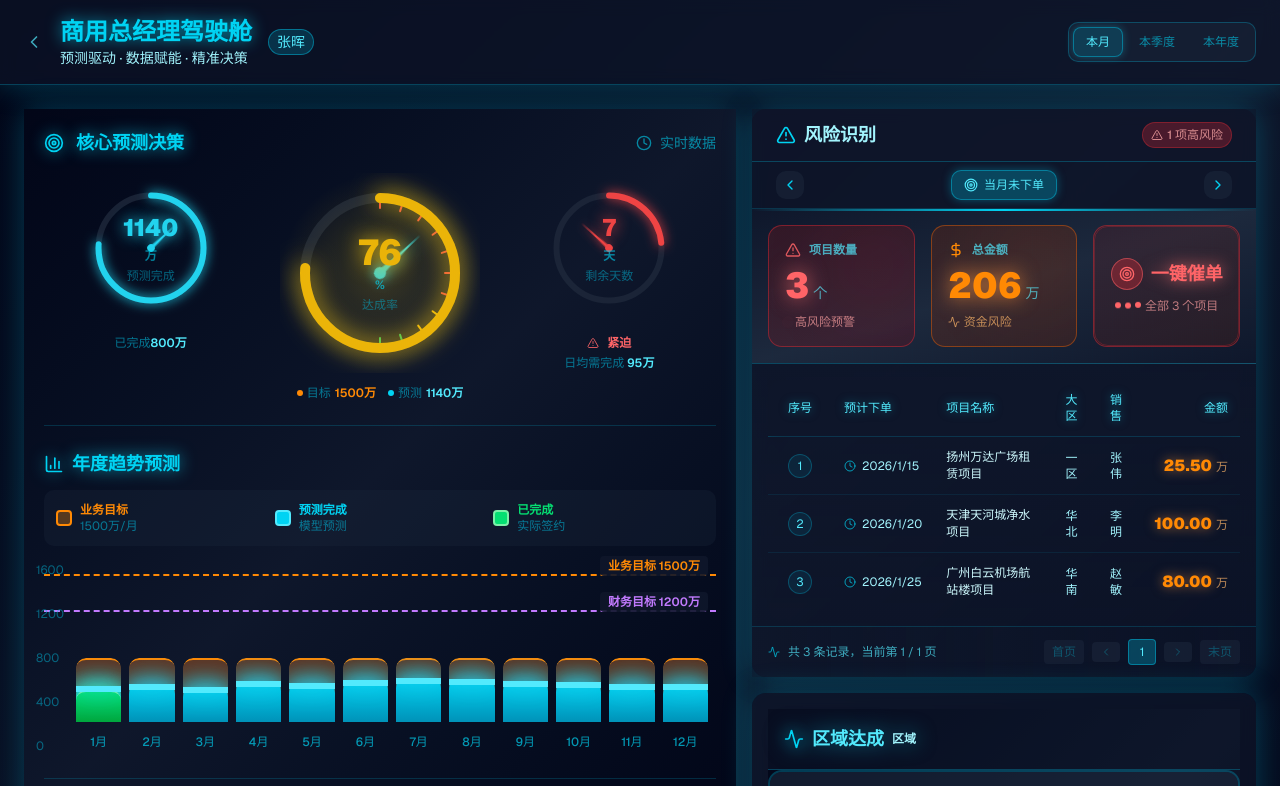
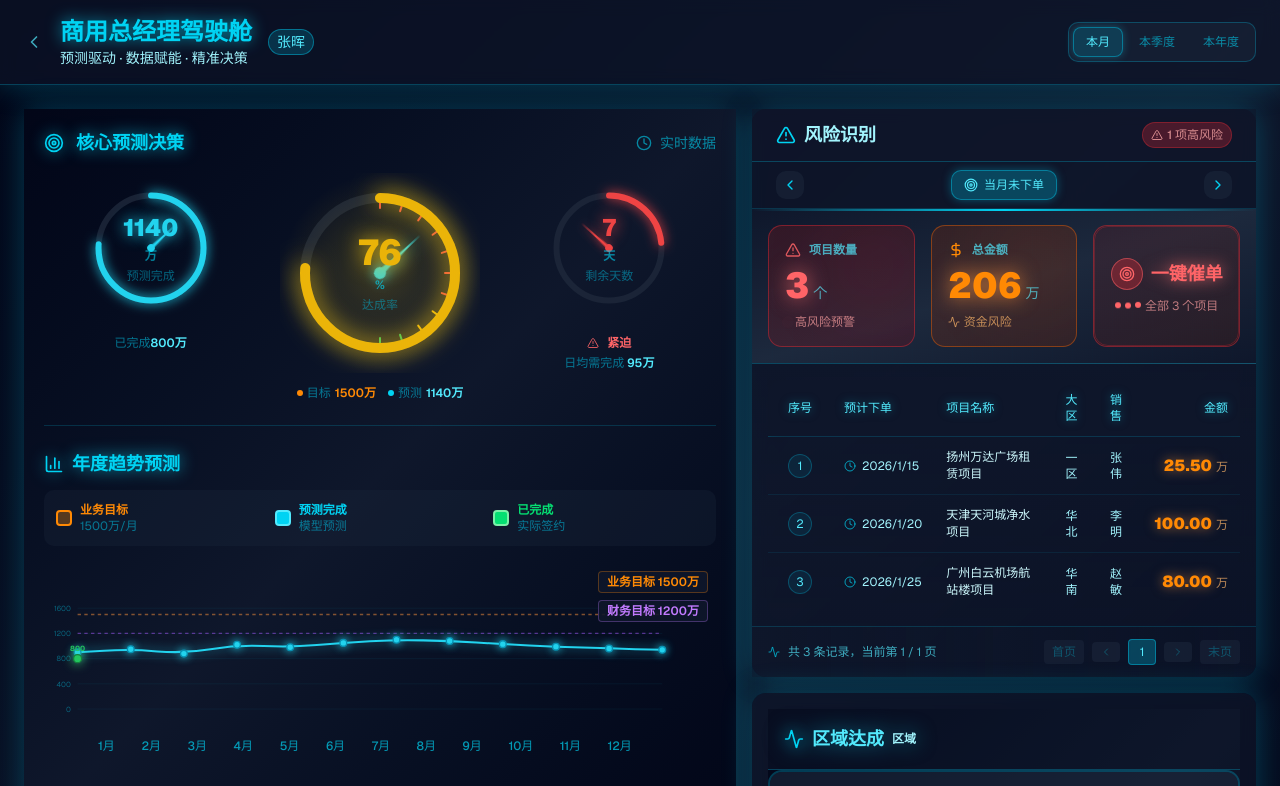
Before and after one commit to navylee1990/coze_jsc, a Next.js app: page /gm in a window 1280 px wide. Shown: the top 786 px of the page. Built offline with nearby package versions, Linux system fonts and the light colour scheme.

Commit message:
feat: 将柱状图改为曲线图，更清晰展示趋势

```diff
--- a/src/components/PredictionDecisionCard.tsx
+++ b/src/components/PredictionDecisionCard.tsx
@@ -345,9 +345,57 @@ export default function PredictionDecisionCard({
     );
   };
 
-  // 月度趋势柱状图（驾驶舱风格）
+  // 月度趋势曲线图（驾驶舱风格）
   const MonthlyTrendChart = () => {
     const maxValue = 1600; // 最大值
+    const width = 1000; // SVG宽度
+    const height = 200; // SVG高度
+    const padding = { top: 20, right: 80, bottom: 30, left: 50 };
+    const chartWidth = width - padding.left - padding.right;
+    const chartHeight = height - padding.top - padding.bottom;
+
+    // 计算坐标
+    const getX = (index: number) => padding.left + (index / (monthlyTrendData.length - 1)) * chartWidth;
+    const getY = (value: number) => padding.top + chartHeight - (value / maxValue) * chartHeight;
+
+    // 生成曲线路径
+    const generatePath = (data: number[], animatedValues: number[]) => {
+      if (data.length === 0) return '';
+
+      const pathD = data.map((_, index) => {
+        const x = getX(index);
+        const y = getY(animatedValues[index]);
+        return `${index === 0 ? 'M' : 'L'} ${x} ${y}`;
+      }).join(' ');
+
+      return pathD;
+    };
+
+    // 生成平滑曲线（贝塞尔曲线）
+    const generateSmoothPath = (data: number[], animatedValues: number[]) => {
+      if (data.length < 2) return '';
+
+      const points = data.map((_, index) => ({
+        x: getX(index),
+        y: getY(animatedValues[index])
+      }));
+
+      let path = `M ${points[0].x} ${points[0].y}`;
+
+      for (let i = 0; i < points.length - 1; i++) {
+        const curr = points[i];
+        const next = points[i + 1];
+
+        const xc = (curr.x + next.x) / 2;
+        const yc = (curr.y + next.y) / 2;
+
+        path += ` Q ${curr.x} ${curr.y} ${xc} ${yc}`;
+      }
+
+      path += ` T ${points[points.length - 1].x} ${points[points.length - 1].y}`;
+
+      return path;
+    };
 
     return (
       <div className="mt-6 pt-6 border-t border-cyan-500/20">
@@ -385,109 +433,152 @@ export default function PredictionDecisionCard({
           </div>
         </div>
 
-        {/* 柱状图容器 */}
-        <div className="relative h-48 w-full">
-          {/* 业务目标线（1500万） */}
-          <div
-            className="absolute left-0 right-0 border-t-2 border-dashed border-orange-400"
-            style={{ top: `${100 - (1500 / maxValue) * 100}%` }}
-          >
-            <span className="absolute right-2 -top-5 text-xs text-orange-400 font-semibold whitespace-nowrap bg-slate-900/90 px-2 py-0.5 rounded">
+        {/* 曲线图容器 */}
+        <div className="relative w-full" style={{ height: `${height}px` }}>
+          <svg viewBox={`0 0 ${width} ${height}`} className="w-full h-full">
+            {/* 背景网格 */}
+            {[0, 400, 800, 1200, 1600].map((value, index) => {
+              const y = getY(value);
+              return (
+                <g key={index}>
+                  <line
+                    x1={padding.left}
+                    y1={y}
+                    x2={width - padding.right}
+                    y2={y}
+                    stroke="rgba(6,182,212,0.1)"
+                    strokeWidth="1"
+                  />
+                  <text
+                    x={padding.left - 10}
+                    y={y + 4}
+                    fill="rgba(6,182,212,0.5)"
+                    fontSize="11"
+                    textAnchor="end"
+                  >
+                    {value}
+                  </text>
+                </g>
+              );
+            })}
+
+            {/* 业务目标线（橙色虚线） */}
+            <line
+              x1={padding.left}
+              y1={getY(1500)}
+              x2={width - padding.right}
+              y2={getY(1500)}
+              stroke="rgba(251,146,60,0.5)"
+              strokeWidth="2"
+              strokeDasharray="5,5"
+            />
+
+            {/* 财务目标线（紫色虚线） */}
+            <line
+              x1={padding.left}
+              y1={getY(1200)}
+              x2={width - padding.right}
+              y2={getY(1200)}
+              stroke="rgba(168,85,247,0.5)"
+              strokeWidth="2"
+              strokeDasharray="5,5"
+            />
+
+            {/* 预测完成曲线（青色） */}
+            <path
+              d={generateSmoothPath(
+                monthlyTrendData.map(d => d.forecast),
+                trendAnimations
+              )}
+              fill="none"
+              stroke="#22d3ee"
+              strokeWidth="3"
+              strokeLinecap="round"
+              strokeLinejoin="round"
+              style={{
+                filter: 'drop-shadow(0 0 8px rgba(34,211,238,0.8))',
+              }}
+            />
+
+            {/* 预测完成数据点 */}
+            {monthlyTrendData.map((data, index) => {
+              const x = getX(index);
+              const y = getY(trendAnimations[index]);
+
+              return (
+                <g key={`forecast-${index}`}>
+                  <circle
+                    cx={x}
+                    cy={y}
+                    r="5"
+                    fill="#22d3ee"
+                    stroke="#0891b2"
+                    strokeWidth="2"
+                    style={{
+                      filter: 'drop-shadow(0 0 6px rgba(34,211,238,1))',
+                    }}
+                  />
+                </g>
+              );
+            })}
+
+            {/* 已完成曲线（绿色，仅1月有数据） */}
+            {monthlyTrendData.filter(d => d.completed > 0).map((data, index) => {
+              const originalIndex = monthlyTrendData.findIndex(d => d.month === data.month);
+              const x = getX(originalIndex);
+              const y = getY(data.completed);
+
+              return (
+                <g key={`completed-${index}`}>
+                  <circle
+                    cx={x}
+                    cy={y}
+                    r="6"
+                    fill="#22c55e"
+                    stroke="#15803d"
+                    strokeWidth="2"
+                    style={{
+                      filter: 'drop-shadow(0 0 8px rgba(74,222,128,1))',
+                    }}
+                  />
+                  {/* 数值标签 */}
+                  <text
+                    x={x}
+                    y={y - 12}
+                    fill="#22c55e"
+                    fontSize="11"
+                    fontWeight="bold"
+                    textAnchor="middle"
+                  >
+                    {data.completed}
+                  </text>
+                </g>
+              );
+            })}
+          </svg>
+
+          {/* X轴月份标签 */}
+          <div className="absolute bottom-0 left-0 right-0 flex justify-between px-2 pb-2" style={{ paddingLeft: `${padding.left}px`, paddingRight: `${padding.right}px` }}>
+            {monthlyTrendData.map((data, index) => (
+              <div
+                key={index}
+                className="text-xs text-cyan-400/70 font-medium text-center px-1"
+              >
+                {data.month}
+              </div>
+            ))}
+          </div>
+
+          {/* 目标线标签 */}
+          <div className="absolute left-0 right-0" style={{ top: `${getY(1500)}px` }}>
+            <span className="absolute right-2 -top-5 text-xs text-orange-400 font-semibold whitespace-nowrap bg-slate-900/90 px-2 py-0.5 rounded border border-orange-400/30">
               业务目标 1500万
             </span>
           </div>
-
-          {/* 财务目标线（1200万） */}
-          <div
-            className="absolute left-0 right-0 border-t-2 border-dashed border-purple-400"
-            style={{ top: `${100 - (1200 / maxValue) * 100}%` }}
-          >
-            <span className="absolute right-2 -top-5 text-xs text-purple-400 font-semibold whitespace-nowrap bg-slate-900/90 px-2 py-0.5 rounded">
+          <div className="absolute left-0 right-0" style={{ top: `${getY(1200)}px` }}>
+            <span className="absolute right-2 -top-5 text-xs text-purple-400 font-semibold whitespace-nowrap bg-slate-900/90 px-2 py-0.5 rounded border border-purple-400/30">
               财务目标 1200万
             </span>
-          </div>
-
-          {/* Y轴刻度 */}
-          <div className="absolute left-0 top-0 bottom-0 flex flex-col justify-between text-xs text-cyan-500/50 -ml-2">
-            <span>1600</span>
-            <span>1200</span>
-            <span>800</span>
-            <span>400</span>
-            <span>0</span>
-          </div>
-
-          {/* 柱状图 */}
-          <div className="flex items-end justify-between h-full gap-1 sm:gap-2 px-2 ml-6">
-            {monthlyTrendData.map((data, index) => {
-              const targetHeight = (data.businessTarget / maxValue) * 100;
-              const forecastHeight = (trendAnimations[index] / maxValue) * 100;
-              const completedHeight = (data.completed / maxValue) * 100;
-
-              return (
-                <div key={index} className="flex-1 flex flex-col items-center justify-end h-full group">
-                  {/* 数值显示（hover时显示） */}
-                  <div className="mb-2 opacity-0 group-hover:opacity-100 transition-opacity text-center z-10">
-                    <div className="flex flex-col gap-1">
-                      {data.completed > 0 && (
-                        <div className="text-xs text-green-400">
-                          <span className="font-semibold">已完成:</span> {data.completed}万
-                        </div>
-                      )}
-                      <div className="text-xs text-cyan-300">
-                        <span className="font-semibold">预测:</span> {mounted ? Math.round(trendAnimations[index]) : 0}万
-                      </div>
-                      <div className="text-xs text-orange-400">
-                        <span className="font-semibold">目标:</span> {data.businessTarget}万
-                      </div>
-                    </div>
-                  </div>
-
-                  {/* 柱状图 */}
-                  <div className="relative w-full max-w-[5rem] min-h-[4rem] bg-slate-800/50 rounded-t-lg overflow-hidden">
-                    {/* 目标柱（背景 - 橙色半透明） */}
-                    <div
-                      className="absolute inset-0 bg-orange-500/30 rounded-t-lg border-t-2 border-orange-400"
-                      style={{ height: `${targetHeight}%` }}
-                    />
-
-                    {/* 预测柱（前景 - 青色渐变） */}
-                    <div
-                      className="absolute bottom-0 left-0 right-0 bg-gradient-to-t from-cyan-600 to-cyan-400 rounded-t-lg transition-all duration-500"
-                      style={{
-                        height: `${Math.max(forecastHeight, 0.5)}%`, // 最小高度0.5%
-                        filter: 'drop-shadow(0 0 10px rgba(34,211,238,0.8))',
-                        boxShadow: '0 0 20px rgba(34,211,238,0.4)',
-                      }}
-                    >
-                      {/* 已完成部分（实心 - 绿色） */}
-                      {data.completed > 0 && (
-                        <div
-                          className="absolute bottom-0 left-0 right-0 bg-gradient-to-t from-green-600 to-green-400 rounded-t-lg border-t-2 border-green-300"
-                          style={{
-                            height: `${(completedHeight / forecastHeight) * 100}%`,
-                            filter: 'drop-shadow(0 0 10px rgba(74,222,128,0.8))',
-                            boxShadow: '0 0 20px rgba(74,222,128,0.4)',
-                          }}
-                        />
-                      )}
-
-                      {/* 顶部发光效果 */}
-                      <div
-                        className="absolute top-0 left-0 right-0 h-1.5 bg-cyan-300"
-                        style={{
-                          filter: 'drop-shadow(0 0 12px rgba(34,211,238,1))',
-                        }}
-                      />
-                    </div>
-                  </div>
-
-                  {/* 月份标签 */}
-                  <div className="mt-2 px-2 py-1 rounded text-xs text-cyan-400/70 font-medium transition-all group-hover:bg-cyan-500/20 group-hover:text-cyan-300">
-                    {data.month}
-                  </div>
-                </div>
-              );
-            })}
           </div>
         </div>
       </div>
```
